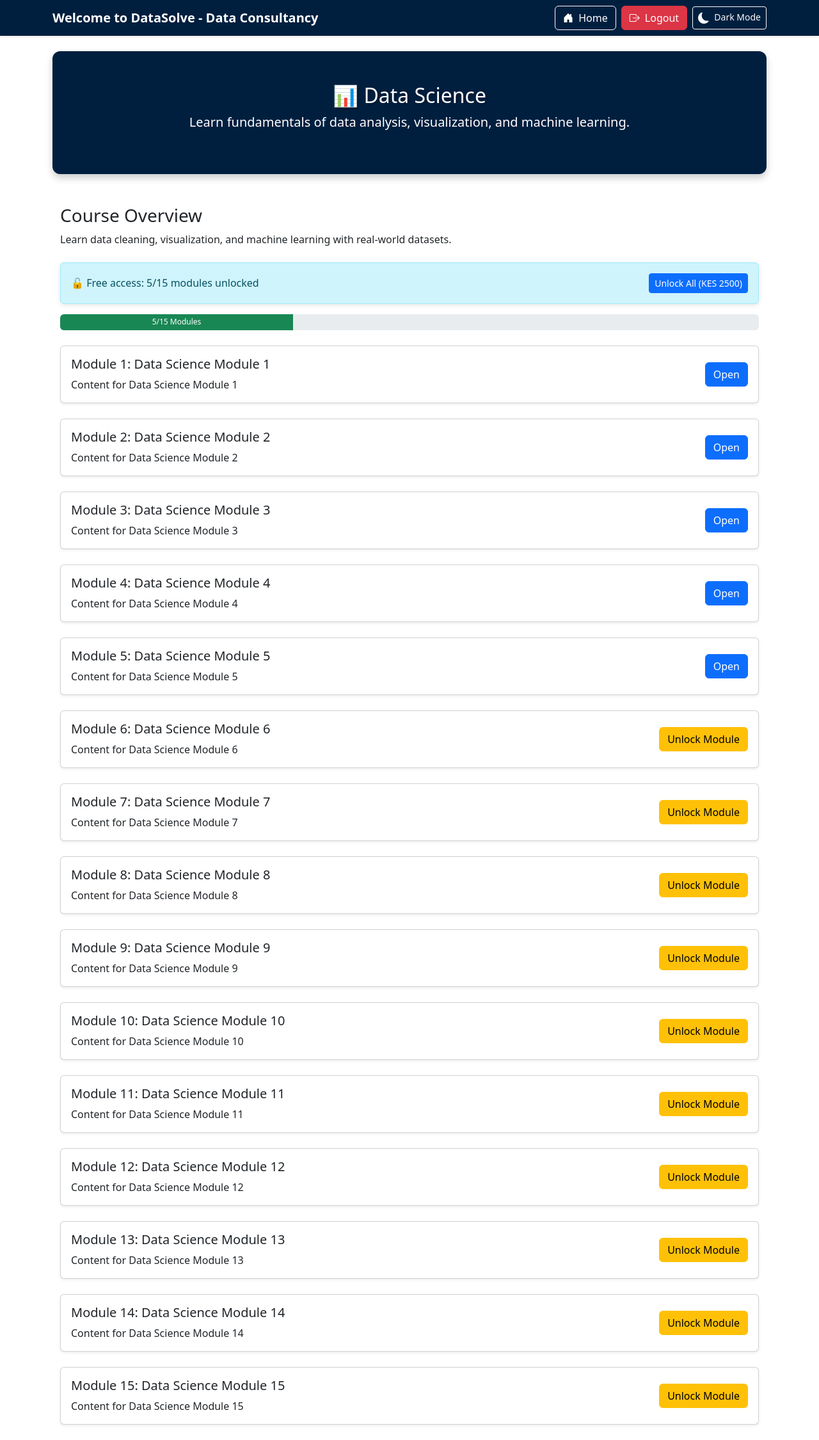
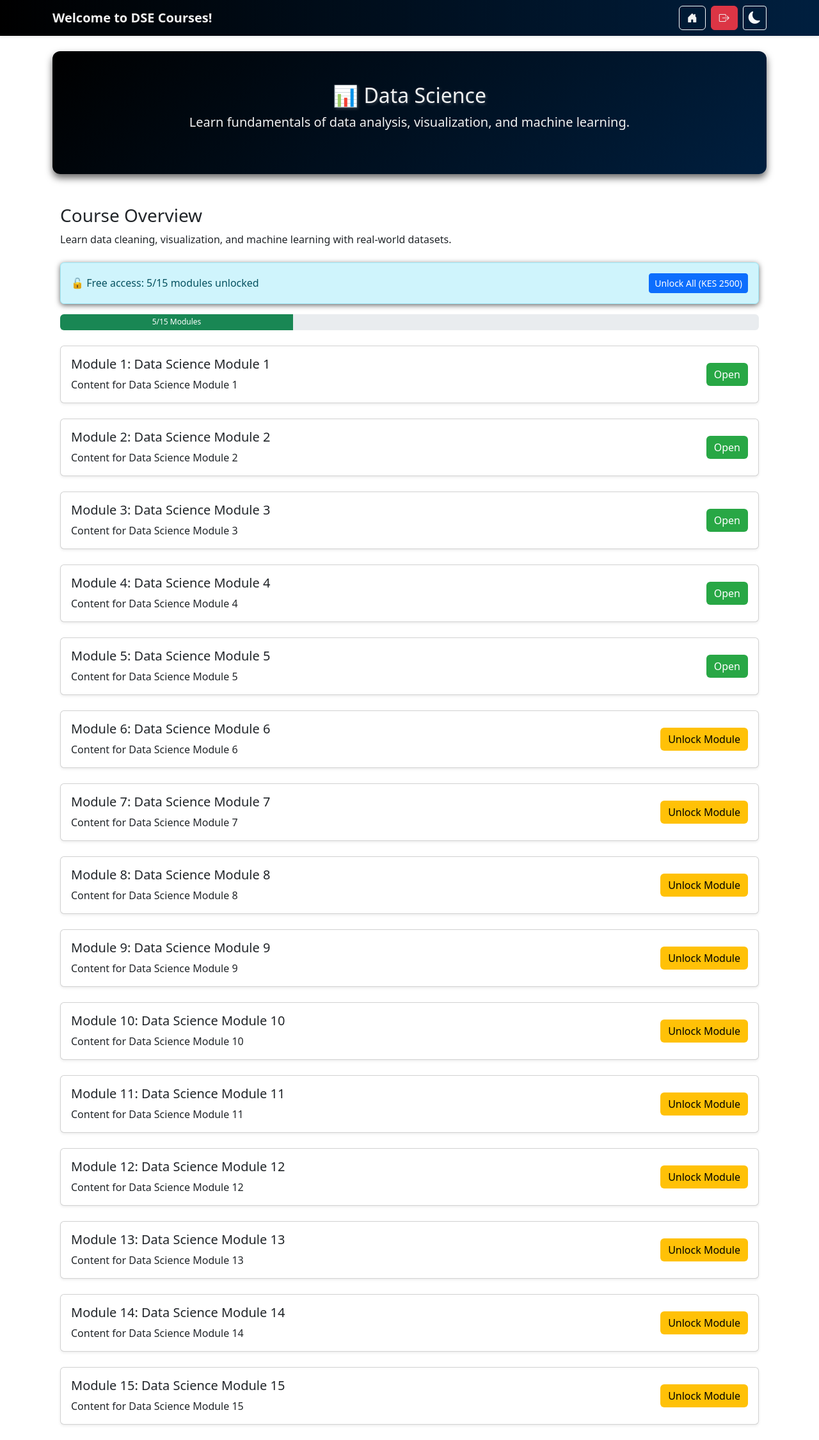
Before and after one commit to Evanson045/Courses, a Flask app: a page that uses templates/base.html in a window 1280 px wide. Shown: the whole page at 64% size. Run offline with Flask 3, Linux system fonts and the light colour scheme; a user stored in the database is signed in; data comes from the database, SQL or seed files in the repository; some libraries are stand-ins or nearby versions.

Commit message:
final comit

```diff
--- a/static/style.css
+++ b/static/style.css
@@ -1,68 +1,49 @@
-/* ---------------- LIGHT MODE ---------------- */
+/* ---------------- DARK MODE ONLY ---------------- */
 body {
   font-family: 'Segoe UI', Tahoma, Geneva, Verdana, sans-serif;
-  background: #d6e1e9;   /* Softer bluish-gray background */
-  color: #333;
+  background: #0d0d0d;   /* Dark background */
+  color: #f1f1f1;
   margin: 0;
   padding: 0;
   line-height: 1.6;
-  transition: background-color 0.5s ease, color 0.5s ease;
 }
 
-/* Navbar (Light) */
+/* Navbar */
 .navbar {
-  box-shadow: 0 4px 6px rgba(0,0,0,0.1);
-  background: #001f3f;   /* Solid navy */
-  transition: background-color 0.5s ease;
+  box-shadow: 0 4px 6px rgba(0,0,0,0.6);
+  background: linear-gradient(90deg, #000, #001f3f);
 }
 .navbar a {
   font-weight: 500;
-  color: #fff !important;
-  transition: color 0.3s ease;
+  color: #f1f1f1 !important;
 }
 .navbar a:hover {
-  color: #7ab3d8 !important; /* Softer hover accent */
+  color: #ffc107 !important;
 }
-
-/* Navbar Brand Text */
 .navbar-brand {
   font-size: 1.4rem;
   font-weight: 700;
-  color: #fff !important;
-  transition: font-size 0.3s ease;
-}
-@media (max-width: 991px) {
-  .navbar-brand { font-size: 1.1rem; }
-}
-@media (max-width: 576px) {
-  .navbar-brand { font-size: 0.95rem; }
+  color: #f1f1f1 !important;
 }
 
 /* Logo */
 img.logo {
-  max-height: 50px;   /* Reduced size for aesthetic look */
+  max-height: 50px;
   margin-bottom: 6px;
   transition: transform 0.3s ease, filter 0.3s ease;
 }
 img.logo:hover {
   transform: scale(1.05);
-  filter: drop-shadow(0 3px 5px rgba(0,0,0,0.2));
+  filter: drop-shadow(0 3px 5px rgba(255,255,255,0.2));
 }
 
-/* Tagline (default for guests) */
+/* Tagline */
 .tagline {
   font-size: 1.1rem;
   font-weight: 600;
-  color: #d6e1e9;   /* Subtle, matches background */
-  text-shadow: 1px 1px 3px rgba(0,0,0,0.15);
+  color: #ddd;
+  text-shadow: 1px 1px 3px rgba(255,255,255,0.1);
   margin-bottom: 14px;
-  transition: color 0.5s ease;
-}
-
-/* Tagline when logged in */
-.tagline-loggedin {
-  color: #001f3f;   /* Navy for strong contrast */
-  text-shadow: 1px 1px 3px rgba(0,0,0,0.25);
 }
 
 /* Buttons */
@@ -71,187 +52,89 @@ img.logo:hover {
   border-radius: 8px;
   font-weight: 500;
 }
-.btn-primary {
-  background-color: #001f3f;
-  border: none;
-}
-.btn-primary:hover {
-  background-color: #003366;
-}
 .btn:hover {
   transform: translateY(-2px);
-  box-shadow: 0 6px 12px rgba(0,0,0,0.2);
+  box-shadow: 0 6px 12px rgba(255,255,255,0.2);
 }
 
-/* Responsive Button Scaling */
-@media (max-width: 576px) {
-  .btn {
-    padding: 6px 10px;
-    font-size: 0.85rem;
-  }
+/* Open buttons (green) */
+.card .btn-primary {
+  background-color: #28a745 !important;
+  border: none !important;
+  color: #fff !important;
+}
+.card .btn-primary:hover {
+  background-color: #218838 !important;
+}
+
+/* Unlock buttons (yellow) */
+.card .btn-warning {
+  background-color: #ffc107 !important;
+  border: none !important;
+  color: #000 !important;
+}
+.card .btn-warning:hover {
+  background-color: #e0a800 !important;
 }
 
 /* Cards */
 .card {
   border: none;
   border-radius: 12px;
-  background-color: #eef3f7;
-  box-shadow: 0 4px 12px rgba(0,0,0,0.1);
-  transition: transform 0.3s ease, box-shadow 0.3s ease, background-color 0.5s ease, color 0.5s ease;
+  background-color: #1a1a1a;
+  color: #f1f1f1;
+  box-shadow: 0 4px 12px rgba(0,0,0,0.6);
 }
 .card:hover {
   transform: translateY(-5px);
-  box-shadow: 0 6px 16px rgba(0,0,0,0.15);
-}
-
-/* Locked module styling */
-.card.locked {
-  position: relative;
-  overflow: hidden;
-}
-.card.locked .card-body {
-  filter: blur(3px) brightness(0.9);
-  pointer-events: none;
-}
-.card.locked .blur-overlay {
-  position: absolute;
-  top: 50%;
-  left: 50%;
-  transform: translate(-50%, -50%);
-  text-align: center;
-  pointer-events: auto;
-}
-.card.locked .blur-overlay p {
-  font-weight: 600;
-  margin-bottom: 8px;
-}
-
-/* Course modules list */
-.list-group-item {
-  border: none;
-  border-bottom: 1px solid #ddd;
-  padding: 12px 16px;
-  background-color: #f9fbfc;
-  transition: background-color 0.5s ease, color 0.5s ease;
-}
-.list-group-item.text-muted {
-  color: #999;
-  font-style: italic;
+  box-shadow: 0 6px 16px rgba(255,255,255,0.2);
 }
 
 /* Alerts */
 .alert {
   border-radius: 10px;
-  background-color: #eef3f7;
-  box-shadow: 0 2px 8px rgba(0,0,0,0.1);
+  background-color: #222;
+  color: #f1f1f1;
+  box-shadow: 0 2px 8px rgba(0,0,0,0.6);
   font-weight: 500;
-  transition: background-color 0.5s ease, color 0.5s ease;
 }
 
-/* Hero Section (Light) */
+/* Hero Section */
 .hero {
-  background: #001f3f;
-  color: white;
+  background: linear-gradient(135deg, #000, #001f3f);
+  color: #f1f1f1;
   border-radius: 12px;
   padding: 50px 20px;
-  box-shadow: 0 6px 12px rgba(0,0,0,0.2);
-  transition: background-color 0.5s ease, color 0.5s ease;
+  box-shadow: 0 6px 12px rgba(0,0,0,0.6);
 }
 .hero h1 {
   font-size: 2rem;
-  text-shadow: 2px 2px 4px rgba(0,0,0,0.3);
+  text-shadow: 2px 2px 4px rgba(255,255,255,0.2);
 }
 .hero .btn {
   background-color: #ffc107;
   border: none;
-  color: #333;
+  color: #000;
   font-weight: 600;
 }
 .hero .btn:hover {
-  background-color: #ffcd39;
+  background-color: #e0a800;
   transform: scale(1.05);
 }
 
-/* ---------------- DARK MODE (Mobile Only) ---------------- */
-@media (max-width: 991px) {
-  body.dark-mode {
-    background: linear-gradient(135deg, #0d0d0d, #1a1a1a);
-    color: #f1f1f1;
-  }
-
-  body.dark-mode .navbar {
-    background: linear-gradient(90deg, #000, #001f3f);
-    box-shadow: 0 4px 6px rgba(0,0,0,0.6);
-  }
-  body.dark-mode .navbar a { color: #f1f1f1 !important; }
-  body.dark-mode .navbar a:hover { color: #ffc107 !important; }
-
-  body.dark-mode .tagline {
-    color: #ddd;
-    text-shadow: 1px 1px 3px rgba(255,255,255,0.1);
-  }
-
-  body.dark-mode .btn {
-    background-color: #333;
-    color: #f1f1f1;
-  }
-  body.dark-mode .btn:hover {
-    background-color: #444;
-    box-shadow: 0 6px 12px rgba(255,255,255,0.2);
-  }
-
-  body.dark-mode .card {
-    background-color: #1a1a1a;
-    color: #f1f1f1;
-  }
-
-  body.dark-mode .list-group-item {
-    background-color: #1a1a1a;
-    border-bottom: 1px solid #333;
-  }
-  body.dark-mode .list-group-item.text-muted { color: #888; }
-
-  body.dark-mode .alert {
-    background-color: #222;
-    color: #f1f1f1;
-  }
-
-  body.dark-mode .hero {
-    background: linear-gradient(135deg, #000, #001f3f);
-    color: #f1f1f1;
-  }
-  body.dark-mode .hero h1 {
-    font-size: 1.6rem;
-    text-shadow: 2px 2px 4px rgba(255,255,255,0.2);
-  }
-  body.dark-mode .hero .btn {
-    background-color: #ffc107;
-    color: #333;
-  }
-  body.dark-mode .hero .btn:hover { background-color: #ffcd39; }
-}
-
-/* Light mode appearance */
+/* Auth prompts */
 .login-prompt,
 .auth-text {
   font-size: 1rem;
   font-weight: 500;
-  color: #333; /* dark gray for readability */
+  color: #fff;
   margin-top: 10px;
 }
-
-/* Dark mode appearance */
-body.dark-mode .login-prompt,
-body.dark-mode .auth-text {
-  color: #fff !important; /* white text in dark mode */
+.login-prompt a,
+.auth-text a {
+  color: #7ab3d8 !important;
 }
-
-body.dark-mode .auth-text a,
-body.dark-mode .login-prompt a {
-  color: #7ab3d8 !important; /* subtle accent for links */
+.login-prompt a:hover,
+.auth-text a:hover {
+  color: #ffc107 !important;
 }
-
-body.dark-mode .auth-text a:hover,
-body.dark-mode .login-prompt a:hover {
-  color: #ffc107 !important; /* highlight on hover */
-}
--- a/templates/base.html
+++ b/templates/base.html
@@ -9,14 +9,13 @@
   <link rel="stylesheet" href="https://cdn.jsdelivr.net/npm/bootstrap@5.3.0/dist/css/bootstrap.min.css">
   <link rel="stylesheet" href="https://cdn.jsdelivr.net/npm/bootstrap-icons@1.11.1/font/bootstrap-icons.css">
   <style>
-    /* Dark Mode Base */
     body.dark-mode {
-      background-color: #222; /* slightly softer black */
+      background-color: #222;
       color: #f1f1f1;
       transition: background-color 0.3s ease, color 0.3s ease;
     }
     body.dark-mode .card {
-      background-color: #000; /* pure black for sleek look */
+      background-color: #000;
       color: #f1f1f1;
       border: none;
     }
@@ -25,43 +24,8 @@
       box-shadow: 0 2px 6px rgba(0,0,0,0.6);
     }
     #toggle-dark i {
-      font-size: 1.1rem;
+      font-size: 1.2rem;
       vertical-align: middle;
-    }
-
-    /* Dark Mode Buttons (scoped to cards) */
-    body.dark-mode .card .btn-primary {
-      background-color: #28a745 !important; /* Green open buttons */
-      border: none !important;
-      color: #fff !important;
-      box-shadow: none !important;
-    }
-    body.dark-mode .card .btn-primary:hover {
-      background-color: #218838 !important;
-    }
-
-    body.dark-mode .card .btn-warning {
-      background-color: #ffc107 !important; /* Yellow unlock/next/prev buttons */
-      border: none !important;
-      color: #000 !important;
-      box-shadow: none !important;
-    }
-    body.dark-mode .card .btn-warning:hover {
-      background-color: #e0a800 !important;
-    }
-
-    /* Auth prompts in dark mode */
-    body.dark-mode .login-prompt,
-    body.dark-mode .auth-text {
-      color: #fff !important;
-    }
-    body.dark-mode .login-prompt a,
-    body.dark-mode .auth-text a {
-      color: #7ab3d8 !important;
-    }
-    body.dark-mode .login-prompt a:hover,
-    body.dark-mode .auth-text a:hover {
-      color: #ffc107 !important;
     }
   </style>
 </head>
@@ -71,28 +35,29 @@
     <div class="container d-flex justify-content-between align-items-center">
       <!-- Brand -->
       <a class="navbar-brand fw-bold text-white" href="{{ url_for('index') }}">
-        Welcome to DataSolve - Data Consultancy
+        Welcome to DSE Courses!
       </a>
 
-      <!-- Nav Items (always visible) -->
+      <!-- Nav Items -->
       <div class="d-flex align-items-center">
         {% if session.get('user_id') %}
-          <a href="{{ url_for('dashboard') }}" class="btn btn-outline-light me-2">
-            <i class="bi bi-house-door-fill me-1"></i> Home
+          <a href="{{ url_for('dashboard') }}" class="btn btn-outline-light me-2" data-bs-toggle="tooltip" title="Home">
+            <i class="bi bi-house-door-fill"></i>
           </a>
-          <a href="{{ url_for('logout') }}" class="btn btn-danger me-2">
-            <i class="bi bi-box-arrow-right me-1"></i> Logout
+          <a href="{{ url_for('logout') }}" class="btn btn-danger me-2" data-bs-toggle="tooltip" title="Logout">
+            <i class="bi bi-box-arrow-right"></i>
           </a>
         {% else %}
-          <a href="{{ url_for('login') }}" class="btn btn-outline-light me-2">
-            <i class="bi bi-box-arrow-in-right me-1"></i> Login
+          <a href="{{ url_for('login') }}" class="btn btn-outline-light me-2" data-bs-toggle="tooltip" title="Login">
+            <i class="bi bi-box-arrow-in-right"></i>
           </a>
-          <a href="{{ url_for('register') }}" class="btn btn-success me-2">
-            <i class="bi bi-person-plus-fill me-1"></i> Register
+          <a href="{{ url_for('register') }}" class="btn btn-success me-2" data-bs-toggle="tooltip" title="Register">
+            <i class="bi bi-person-plus-fill"></i>
           </a>
         {% endif %}
-        <button id="toggle-dark" class="btn btn-sm btn-outline-light">
-          <i class="bi bi-moon-fill me-1"></i> Dark Mode
+        <!-- Toggle button with tooltip -->
+        <button id="toggle-dark" class="btn btn-sm btn-outline-light" data-bs-toggle="tooltip" title="Switch to Dark Mode">
+          <i class="bi bi-moon-fill"></i>
         </button>
       </div>
     </div>
@@ -116,20 +81,26 @@
   <!-- Scripts -->
   <script src="https://cdn.jsdelivr.net/npm/bootstrap@5.3.0/dist/js/bootstrap.bundle.min.js"></script>
   <script>
+    // Enable tooltips globally
+    var tooltipTriggerList = [].slice.call(document.querySelectorAll('[data-bs-toggle="tooltip"]'))
+    var tooltipList = tooltipTriggerList.map(function (tooltipTriggerEl) {
+      return new bootstrap.Tooltip(tooltipTriggerEl)
+    })
+
     const toggleBtn = document.getElementById('toggle-dark');
     if (toggleBtn) {
-      // Apply saved theme
       if (localStorage.getItem('theme') === 'dark') {
         document.body.classList.add('dark-mode');
-        toggleBtn.innerHTML = '<i class="bi bi-sun-fill me-1"></i> Light Mode';
+        toggleBtn.innerHTML = '<i class="bi bi-sun-fill"></i>';
+        toggleBtn.setAttribute('title', 'Switch to Light Mode');
       }
-      // Toggle on click
       toggleBtn.addEventListener('click', function() {
         document.body.classList.toggle('dark-mode');
         const isDark = document.body.classList.contains('dark-mode');
         this.innerHTML = isDark
-          ? '<i class="bi bi-sun-fill me-1"></i> Light Mode'
-          : '<i class="bi bi-moon-fill me-1"></i> Dark Mode';
+          ? '<i class="bi bi-sun-fill"></i>'
+          : '<i class="bi bi-moon-fill"></i>';
+        this.setAttribute('title', isDark ? 'Switch to Light Mode' : 'Switch to Dark Mode');
         localStorage.setItem('theme', isDark ? 'dark' : 'light');
       });
     }
```
Also changed, not shown: templates/course.html (+30 -7 lines).
